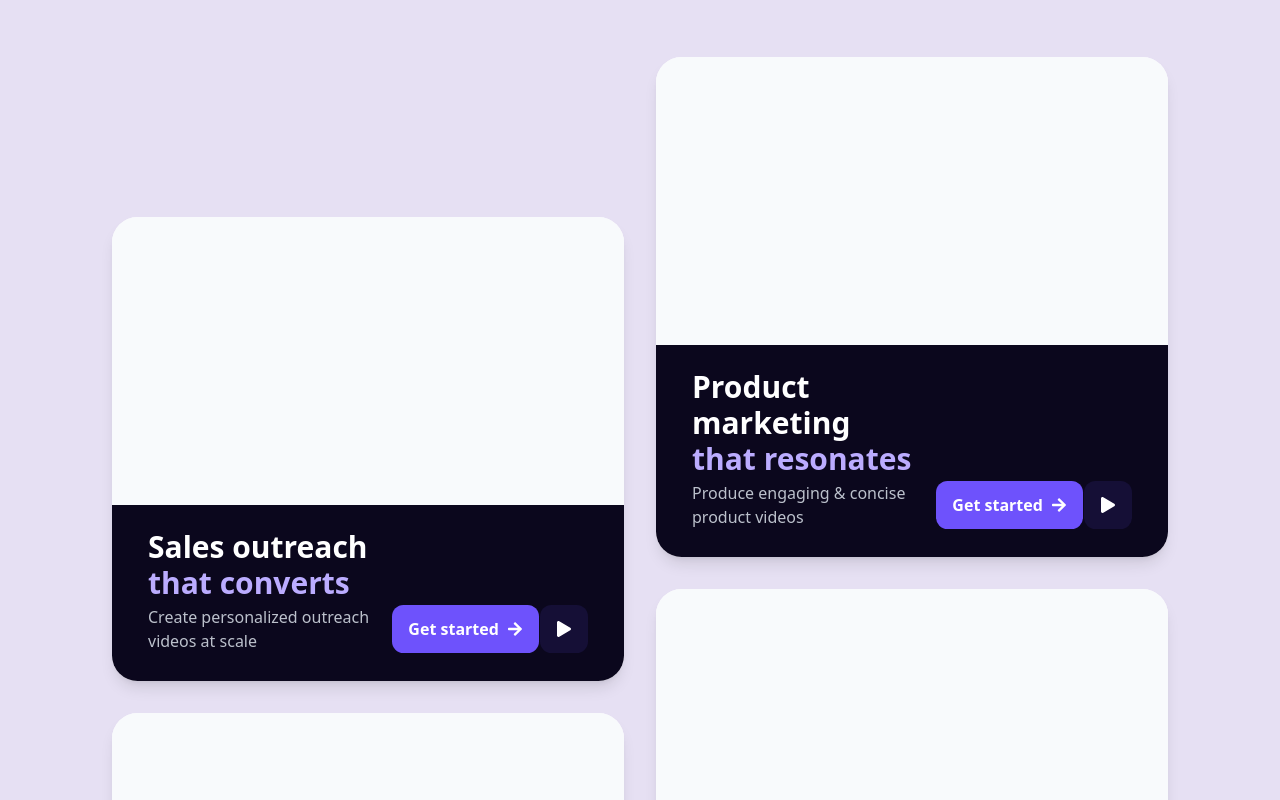
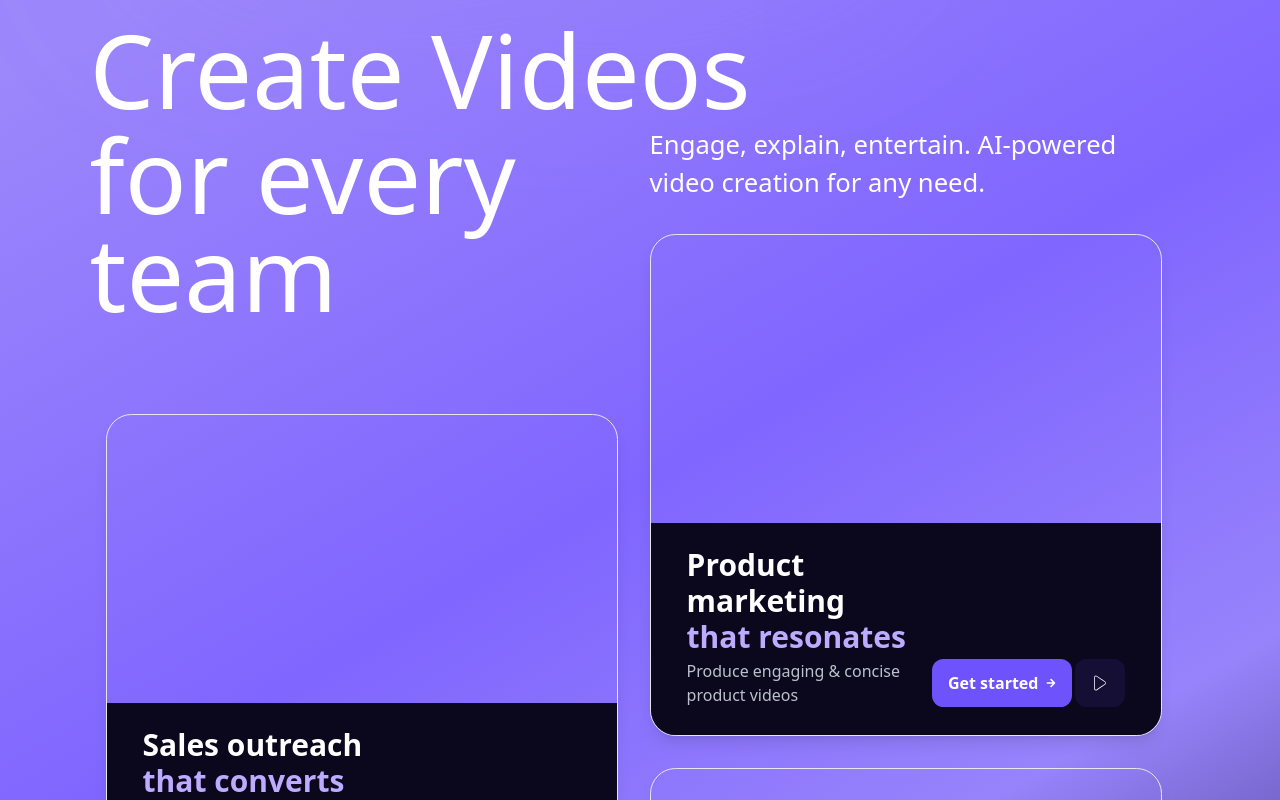
Before and after one commit to lokeshkrishna2003/HeyGen, a React (Create React App) app: page / in a window 1280 px wide. Shown: the part 1260-2060 px from the top of the page. Built offline with nearby package versions, Linux system fonts and the light colour scheme.

Commit message:
made till upto avatars

```diff
--- a/src/HomePage.jsx
+++ b/src/HomePage.jsx
@@ -8,6 +8,7 @@ import {
 import "./App.css";
 import InteractiveShowcase from "./components/InteractiveShowcase";
 import CardComponent from "./components/CardComponent";
+import Avatars from "./components/Avatars";
 
 const HomePage = () => {
   // State to track which nav link is hovered
@@ -15,7 +16,8 @@ const HomePage = () => {
 
   return (
     <>
-      <div className="bg-[#E6E0F3] min-h-screen flex flex-col">
+    <div className="bg-[#E6E0F3]">
+    <div className="bg-[#E6E0F3] fixed z-10 w-full top-0 flex flex-col">
         {/* Navbar */}
         <div className="container mx-auto px-4 py-[1vw] flex justify-between items-center">
           <div className="flex items-center space-x-4">
@@ -34,7 +36,7 @@ const HomePage = () => {
                   onMouseLeave={() => setHoverIndex(-1)}
                   className={`flex items-center text-gray-800 px-3 py-2 rounded-md transition-colors hover:cursor-pointer ${
                     hoverIndex === index
-                      ? "bg-[#dbd5ea] rounded-[10vw] text-[#7559ff]"
+                      ? "bg-[#dbd5ea] rounded-[15vw] text-[#7559ff]"
                       : ""
                   }`}
                 >
@@ -77,9 +79,11 @@ const HomePage = () => {
             </div>
           </div>
         </div>
+    </div>
+
 
         {/* Main Heading */}
-        <div className="container mx-auto  p-4 text-center flex-1 flex flex-col justify-center items-center mt-[2vw]">
+        <div className="container mx-auto  p-4 text-center flex-1 flex flex-col justify-center items-center mt-[7vw]">
           <h1 className="text-5xl md:text-7xl text-[#7559FF] font-bold mb-6">
             AI-powered video <br className="hidden md:block" />
             <span className="text-[#232833]">creations at scale</span>
@@ -111,47 +115,66 @@ const HomePage = () => {
               </div>
             </div>
           </div>
-          <div className="min-h-screen">
+          <div className="min-h-[60vh]">
             <InteractiveShowcase />
           </div>
-          <div>
-          <div className="min-h-[60vh] mt-20 relative flex ">
+          <div className="min-w-full min-height-[20vw] mt-10">
+            <div className="flex flex-col text-start mb-10 p-[7vw]   striped-background min-w-[100vw]">
 
 
+            <div className="flex flex-col gap-3 text-[#ffffff] text-[8vw]">
+              <p className="relative top-20">Create Videos</p>
+              <p className="relative top-5">for every</p>
+              <p className="relative bottom-12">team</p>
+            </div>
+
+            <div className="relative flex ">
               <div className="flex flex-col">
                 <CardComponent
                   title1="Sales outreach"
                   title2="that converts"
                   description="Create personalized outreach videos at scale"
                   imageUrl="path-to-your-cover-image.jpg" // Replace with your actual image path
+                  backGround="#d8b3fe"
                 />
                 <CardComponent
                   title1="Content marketing"
                   title2="that engage"
                   description="Supercharge your content calendar with videos"
                   imageUrl="path-to-your-cover-image.jpg" // Replace with your actual image path
+                  backGround="#d8b3fe"
                 />
               </div>
 
-            <div className="flex flex-col relative bottom-40 ">
+              <div className="flex flex-col  justify-center relative bottom-72 ">
+                <h1 className="p-4 text-[2vw] text-[#ffffff]">
+                  Engage, explain, entertain. AI-powered video creation for any
+                  need.
+                </h1>
+
                 <CardComponent
                   title1="Product marketing"
                   title2="that resonates"
                   description="Produce engaging & concise product videos"
                   imageUrl="path-to-your-cover-image.jpg" // Replace with your actual image path
+                  backGround="#d8b3fe"
                 />
                 <CardComponent
                   title1="Learning & development"
                   title2="that teaches"
                   description="Create training videos your team will actually watch"
                   imageUrl="path-to-your-cover-image.jpg" // Replace with your actual image path
+                  backGround="#d8b3fe"
                 />
               </div>
             </div>
             </div>
+            <div className="min-h-screen">
+<Avatars/>
 
             </div>
-
+          </div>
+        </div>
 
         {/* Marquee effect */}
       </div>
--- /dev/null
+++ b/src/components/Avatars.jsx
@@ -0,0 +1,82 @@
+import React from 'react'
+import { FaArrowRight } from 'react-icons/fa'
+
+
+const AvatarCard = ({ number, title, description, image }) => {
+    return (
+      <div className="flex flex-col mt-[5vw] items-center justify-start min-h-[80vh] gap-5 rounded-[2vw] w-1/4 bg-white shadow-lg">
+        <div className="text-[8vw] relative  text-[#7559ff] text-start font-bold w-[80%]">{number}</div>
+        <div className="text-3xl text-start relative bottom-[2vw] font-semibold w-[80%]">{title}</div>
+        <div className="text-gray-600 relative bottom-[2vw] text-start w-[80%]">{description}</div>
+        <div
+          className="bg-cover h-[40%] border bg-center w-[80%]"
+        >
+            {/* image */}
+        </div>
+      </div>
+    );
+  };
+
+
+
+const Avatars = () => {
+  return (
+    <>
+
+    <div className='flex w-full'>
+
+        <div className='w-[40%] flex flex-col items-center p-12'>
+           <div className='text-[10vw] flex flex-col  '>
+           <p className=''>How it</p>
+           <p className='relative bottom-[5vw]'>Works</p>
+           </div>
+           <div>
+            <div className='w-full flex justify-center '>
+            <button className='flex justify-between items-center gap-6 bg-[#6549f1] text-white py-6 px-6 rounded-lg shadow-md hover:bg-[#755af7] transition-colors'>
+                <div>
+                    {/* image */} images
+                </div>
+                <p>Get started for free</p>
+                <FaArrowRight className='-ml-2'/>
+
+            </button>
+            </div>
+
+           </div>
+        </div>
+        <div className='w-[60%]  flex flex-col justify-around text-start'>
+            <div className='h-[60%] border '>
+                <div className='relative -my-16  ml-[10vw] p-5 w-[50vw] h-[50vh] shadow-md  border-gray-300 rounded-[2vw]'>
+                <button className="absolute top-8 left-8 bg-[#332E57] hover:bg-[#7559FF] text-white font-bold py-2 px-4 rounded-lg">
+        Demo
+      </button>
+                </div>
+
+            </div>
+            <div className='text-3xl border text-center'>
+            <p >Whether you're a professional or beginner, you can </p>
+            <p >create stunning videos in minutes instead of hours.</p>
+
+            </div>
+
+
+    </div>
+
+    </div>
+
+<div className='border flex justify-center gap-9'>
+
+
+    <AvatarCard number="01" title="Create or choose an avatar" description="Choose from over 100+ AI avatars or customize your own."/>
+    <AvatarCard number="02" title="Record or choose a voice" description="Choose from a collection of high-quality voices or record your own."/>
+    <AvatarCard number="03" title="Select a template or start from scratch" description="Select from an extensive array of ready-to-use templates for any scenario, or begin with a clean slate."/>
+
+
+
+</div>
+
+    </>
+  )
+}
+
+export default Avatars
--- a/src/components/CardComponent.jsx
+++ b/src/components/CardComponent.jsx
@@ -1,13 +1,14 @@
 import React from "react";
 import { FaArrowRight, FaPlay } from "react-icons/fa"; // Ensure you have @heroicons/react installed
+import { CiPlay1 } from "react-icons/ci";
 
 
 
-const CardComponent = ({ title1,title2, description, imageUrl }) => {
+const CardComponent = ({ title1,title2, description, imageUrl ,backGround }) => {
   return (
-    <div className="min-w-[40vw] rounded-[2vw] overflow-hidden shadow-lg bg-white text-gray-900 m-4">
+    <div className={`w-[40vw]  rounded-[2vw] overflow-hidden shadow-lg border bg-[${backGround}] text-gray-900 m-4`}>
       {/* Image section - leave it empty or use a cover image */}
-      <div className=" h-72 bg-cover bg-center bg-slate-50 ">
+      <div className= "h-72 bg-cover bg-center" >
         {/* image */}
       </div>
 
@@ -27,10 +28,10 @@ const CardComponent = ({ title1,title2, description, imageUrl }) => {
           <p className="text-[#bcc1cc] w-[19vw] text-start  text-base">{description}</p>
           <button className="bg-[#6E52FC] hover:bg-[#6245F0] text-white font-bold py-2 px-4 rounded-[0.9vw] inline-flex items-center">
             Get started
-          <FaArrowRight className="ml-2" />
+          <FaArrowRight size={10} className="ml-2" />
           </button>
           <button className="bg-[#150f36] text-white font-bold py-2 px-4 rounded-[0.9vw] inline-flex items-center">
-            <FaPlay PlayclassName="w-4 h-4 mr-2" />
+            <CiPlay1 size={18} PlayclassName="w-4 h-4 mr-2" />
           </button>
         </div>
       </div>
--- a/src/components/InteractiveShowcase.jsx
+++ b/src/components/InteractiveShowcase.jsx
@@ -30,7 +30,7 @@ const InteractiveFeature = () => {
   };
 
   return (
-    <div className={`relative my-10  ml-[10vw] p-5 w-[50vw] h-[50vh] ${background}  border-gray-300 rounded-[2vw]`}>
+    <div className={`relative my-10  ml-[10vw] p-5 w-[50vw] h-[50vh] ${background} shadow-video  border-gray-300 rounded-[2vw]`}>
       {/* Lower container */}
       <button className="absolute top-4 left-4 bg-[#332E57] hover:bg-[#7559FF] text-white font-bold py-2 px-4 rounded-lg">
         Demo
@@ -39,7 +39,7 @@ const InteractiveFeature = () => {
 
 
       {/* Upper container with rounded divs */}
-      <div className="absolute  top-[6vw] h-[90%] flex flex-col gap-6 rounded-[10%] p-5 bg-[#EEE9F7] space-x-4 w-[20vw] -ml-[12vw] border">
+      <div className="absolute  top-[6vw] h-[90%] shadow-md flex flex-col gap-6 rounded-[10%] p-5 bg-[#EEE9F7] space-x-4 w-[20vw] -ml-[12vw] border">
         <div className='flex gap-3 '>
         {avatars.map((avatar, index) => (
           <div
--- a/src/index.css
+++ b/src/index.css
@@ -1,3 +1,24 @@
 @tailwind base;
 @tailwind components;
 @tailwind utilities;
+
+
+body{
+    background-color: #E6E0F3;
+}
+
+@layer utilities {
+    .striped-background {
+      @apply bg-gradient-to-r;
+      background: linear-gradient(
+        -570deg,
+        #9c87fb 10%,
+        #8066ff 40%,
+
+
+
+        #9783fb 60%,
+        #0c062d 90%
+      );
+    }
+  }
--- a/tailwind.config.js
+++ b/tailwind.config.js
@@ -8,7 +8,16 @@ module.exports = {
       boxShadow: {
         // 194, 181, 251
         'custom': '2px 15px 12px rgba(198, 184, 252, 1)', // Customize as needed
+        'video': '-180px 180px 400px rgba(153, 132, 250, 1)', // Customize as needed
+        'video1': '-20px 250px 600px rgba(198, 184, 270, 1)', // Customize as needed
       },
+      borderWidth:{
+        'custom': '2px 15px 12px rgb(80, 60, 187)',
+      }
+      ,
+      borderColor:{
+        'custom': 'rgb(80, 60, 187)', // Replace with your desired color value
+      }
     },
   },
   plugins: [],
```
Also changed, not shown: src/components/avatars.txt (added). Lines whose indentation alone changed are shown as unchanged.
